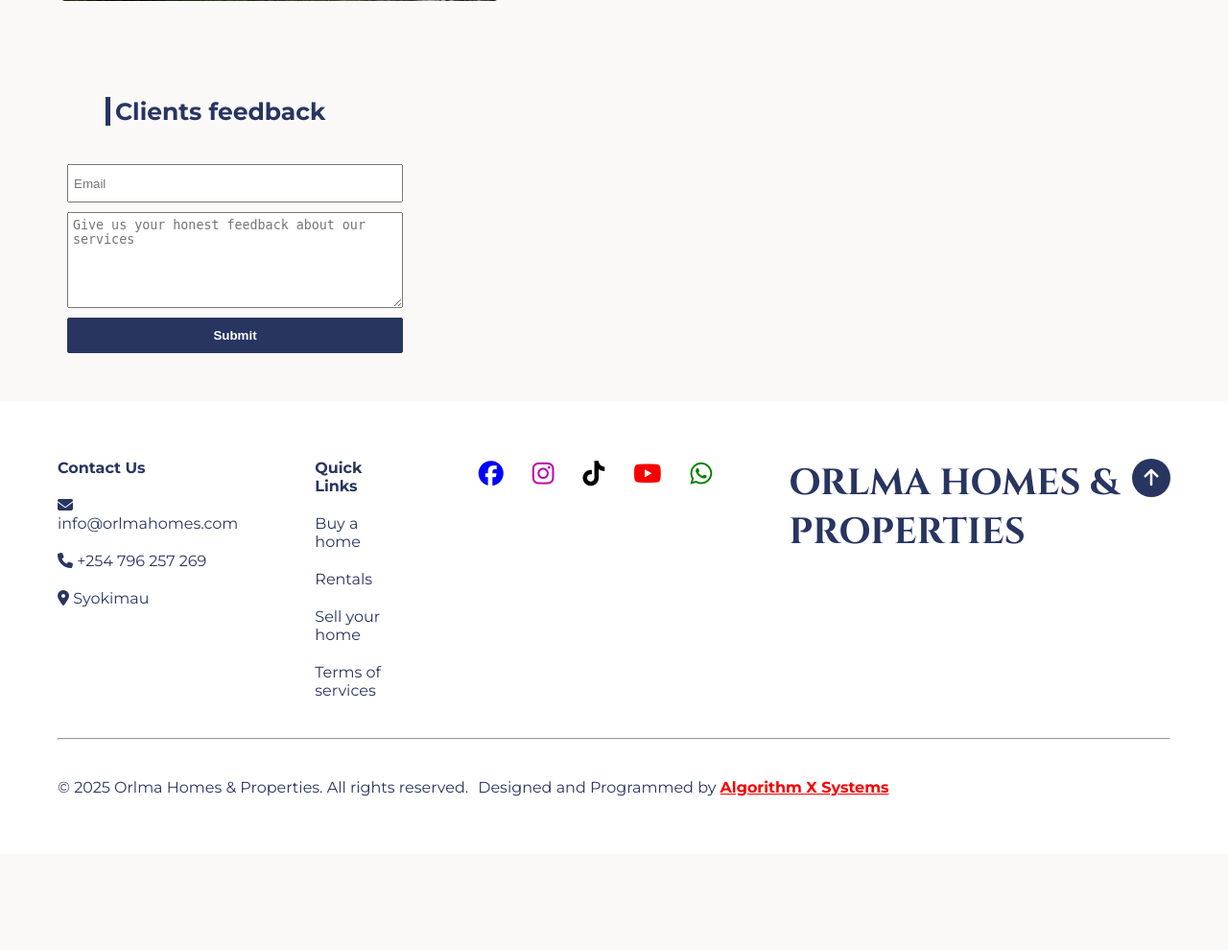
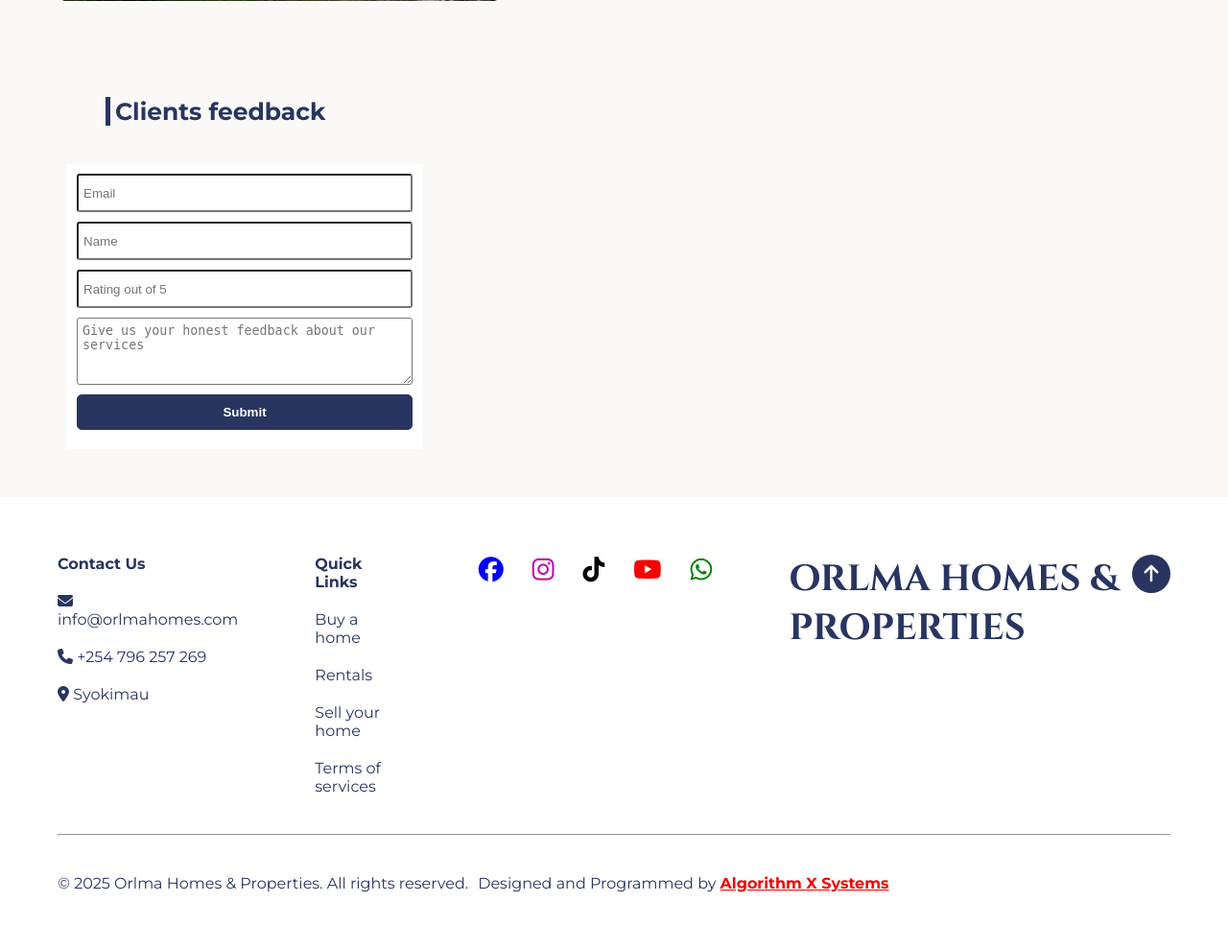
Before and after one commit to kevin-magu/ormlahomes, a PHP site: page / in a window 1280 px wide. Shown: the part 2183-3173 px from the top of the page at 96% size. Before the commit the page ends 3013 px from the top, so only its background shows below. Run offline with PHP 8.4, Linux system fonts and the light colour scheme; data that the repository does not hold is empty; some libraries are stand-ins or nearby versions.

Commit message:
feedback fixing

```diff
--- a/index.php
+++ b/index.php
@@ -172,7 +172,7 @@
 
     <!-- Feedback Section -->
     <?php
-        $sql = "SELECT name, text, rating FROM feeback LIMIT 6";
+        $sql = "SELECT name, text, rating FROM feeback LIMIT 2";
         $result = $conn->query($sql);
     ?>
     <section class="section7">
@@ -189,10 +189,13 @@
                     </p>
                 </div>
             <?php endwhile; ?>
-            <form action="" method="POST">
-                <input type="text" placeholder="Email" />
-                <textarea placeholder="Give us your honest feedback about our services"></textarea>
+            <form id="feedbackForm">
+                <input type="text" name="email" placeholder="Email" required />
+                <input type="text" name="name" placeholder="Name" required />
+                <input type="number" name="rating" placeholder="Rating out of 5" min="1" max="5" required />
+                <textarea name="feedbackText" placeholder="Give us your honest feedback about our services" required></textarea>
                 <button type="submit" class="a-button">Submit</button>
+                <div id="responseMessage"></div>
             </form>
         </div>
     </section>
@@ -235,5 +238,6 @@
     <!-- Scripts -->
     <script src="https://cdn.jsdelivr.net/npm/swiper@11/swiper-bundle.min.js"></script>
     <script src="./scripts/swiper.js"></script>
+    <script src="./scripts/index.js"></script>
 </body>
 </html>
--- /dev/null
+++ b/scripts/index.js
@@ -0,0 +1,18 @@
+document.getElementById('feedbackForm').addEventListener('submit', function(e) {
+    e.preventDefault();
+    const formData = new FormData(this);
+
+    fetch('feedback-handler.php', {
+        method: 'POST',
+        body: formData
+    })
+    .then(res => res.text())
+    .then(data => {
+        document.getElementById('responseMessage').innerText = data;
+        this.reset(); // optional: clears the form
+    })
+    .catch(err => {
+        document.getElementById('responseMessage').innerText = "Something went wrong.";
+        console.error(err);
+    });
+});
--- a/styles/index.css
+++ b/styles/index.css
@@ -179,6 +179,7 @@
 .section7 .cards-container{
     margin-left: 70px;
     gap: 30px;
+    align-items: first baseline;
 }
 .section7 .p{
     text-align: center;
@@ -198,11 +199,14 @@
     display: flex;
     flex-direction: column;
     gap: 10px;
+    background-color: white;
+    padding: 10px;
 }
 .section7 form input,textarea{
     width: 350px;
     outline: none;
     padding: 5px;
+    border-radius: 3px;
 }
 
 .section7 form input{
@@ -210,12 +214,13 @@
 }
 
 .section7 form textarea{
-    height: 100px;
+    height: 70px;
 }
 .section7 form button{
     width: 100%;
-    border-radius: 2px;
+    border-radius: 5px;
     cursor: pointer;
     background-color: #283561;
     color: white;
+
 }
```
Also changed, not shown: feedback-handler.php (added, +32 -0 lines).
